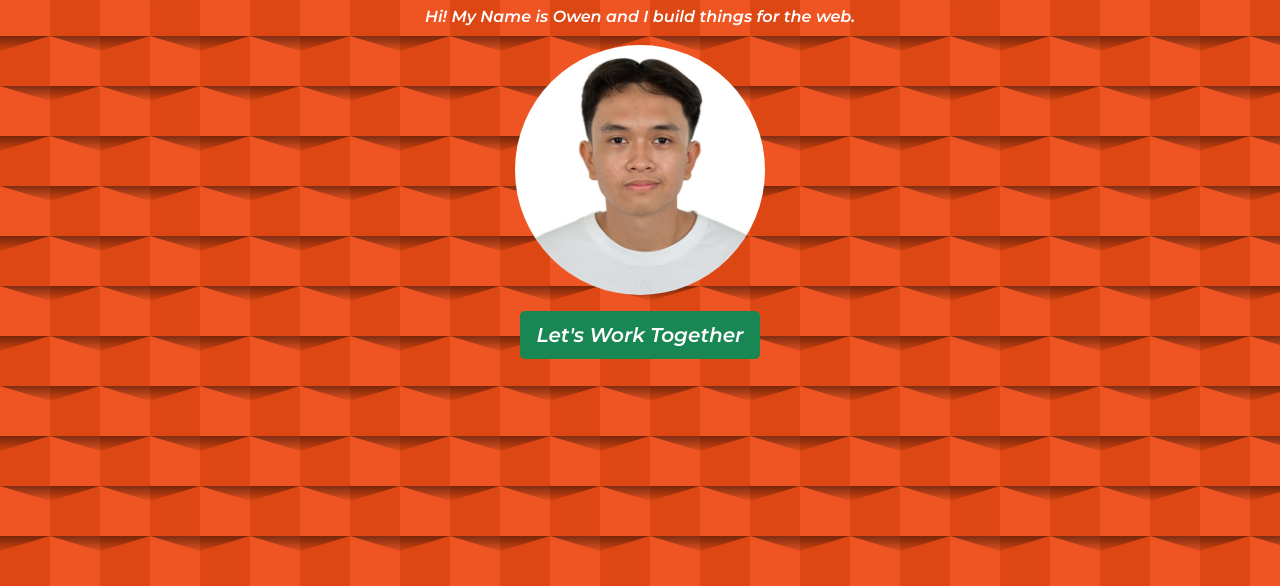
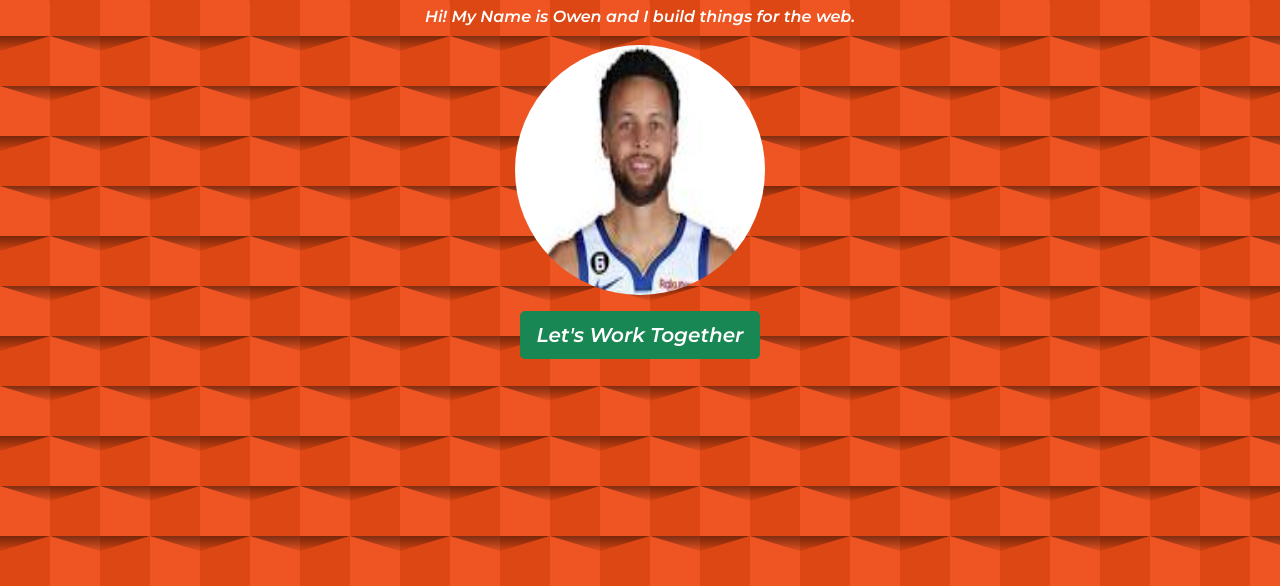
Before and after one commit to Ojeebiel/fcb-portfolio, a plain HTML site: page index.html in a window 1280 px wide. Shown: the part 214-800 px from the top of the page. Drawn offline with nearby package versions, Linux system fonts and the light colour scheme.

Commit message:
Update index.html

```diff
--- a/index.html
+++ b/index.html
@@ -24,7 +24,7 @@
 			<section class = "text-center mt-5" id = "landing">
 				<h1>Full-Stack Web Developer</h1>
 				<p>Hi! My Name is Owen and I build things for the web.</p>
-				<img src="./Images/owen.jpg" class = "img-fluid" alt = "my profile pic" id = "profile">
+				<img src="Images/images.jpg" class = "img-fluid" alt = "my profile pic" id = "profile">
 				<a href="#" class = "btn btn-success btn-lg mt-3">Let's Work Together</a>
 			</section>
 		</div>
```
